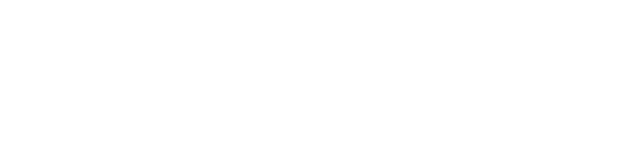
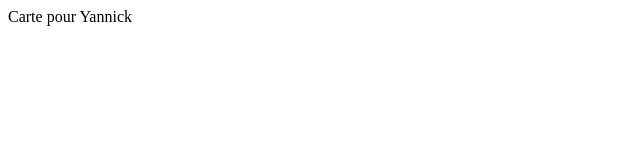
Before and after one commit to verinp31/verinp31.github.io, a plain HTML site: page diapo-yannick.html in a window 1280 px wide. Shown: the whole page, without its empty margins (0-640 px from the left). Drawn offline with Linux system fonts and the light colour scheme.

Commit message:
Update diapo-yannick.html

```diff
--- a/diapo-yannick.html
+++ b/diapo-yannick.html
@@ -1,4 +1,7 @@
 <html>
+    <body>
+        Carte pour Yannick
+    </body>
 </html>
 <script>
     //window.location.href = '';
```
